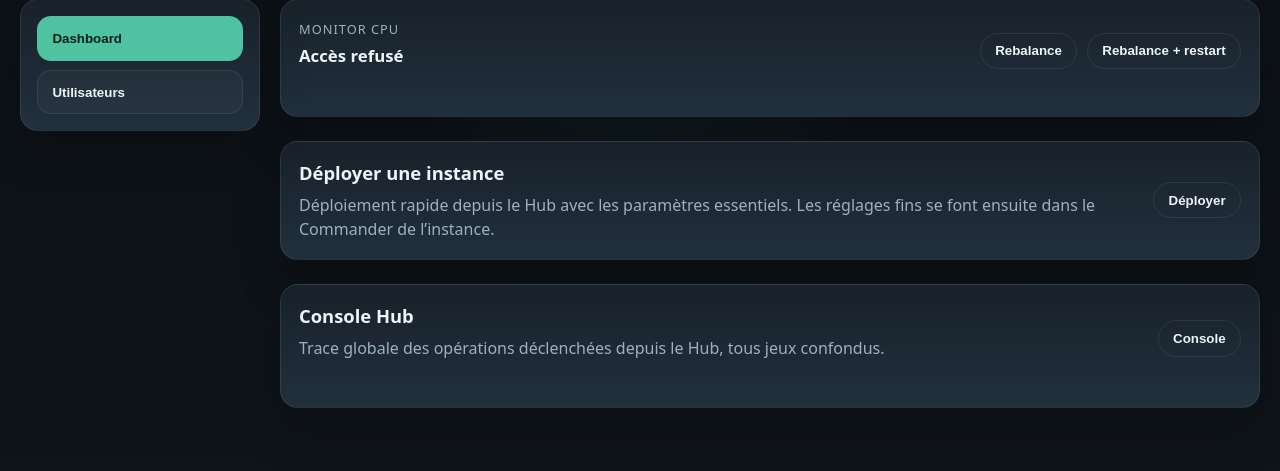
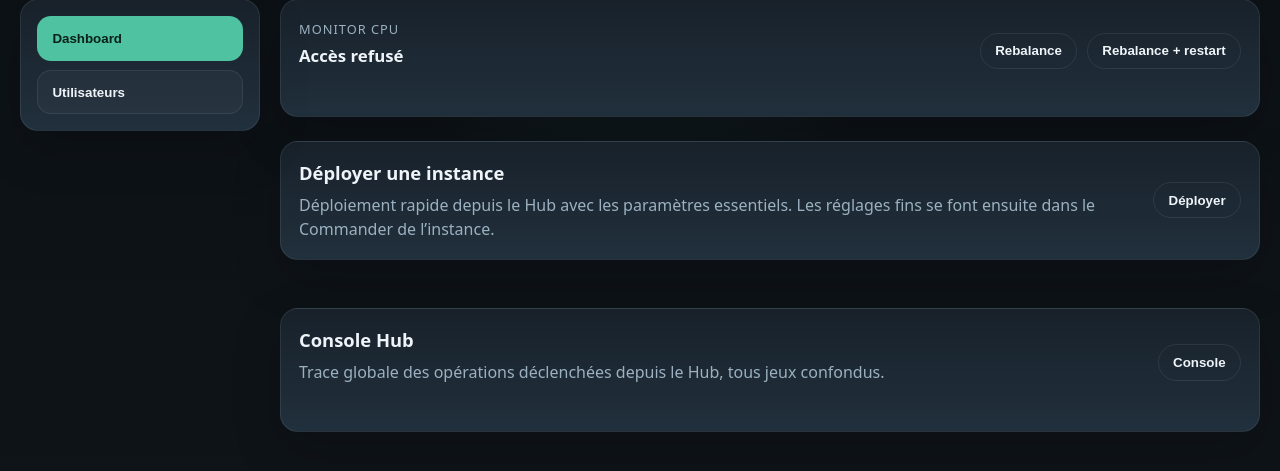
Before and after one commit to Bakatora000/game_commander, a Flask app: template runtime_hub/templates/app.html in a window 1280 px wide. Shown: the part 163-634 px from the top of the page. Run offline with Flask 3, Linux system fonts and the light colour scheme; the template is opened without the code that fills it, so the values that code supplies are empty.

Commit message:
Fix hub console section spacing

```diff
--- a/runtime_hub/templates/app.html
+++ b/runtime_hub/templates/app.html
@@ -121,7 +121,7 @@
     .monitor-table { width: 100%; border-collapse: collapse; font-size: .92rem; }
     .monitor-table th, .monitor-table td { text-align: left; padding: .7rem .5rem; border-bottom: 1px solid var(--border); }
     .monitor-table tbody tr.is-alert td { color: #ffd69b; }
-    .grid { display: grid; grid-template-columns: repeat(auto-fit, minmax(220px, 1fr)); gap: 16px; }
+    .grid { display: grid; grid-template-columns: repeat(auto-fit, minmax(220px, 1fr)); gap: 16px; margin-bottom: 24px; }
     .accounts-grid { display: grid; grid-template-columns: repeat(auto-fit, minmax(260px, 1fr)); gap: 16px; margin-top: 16px; }
     .card { padding: 18px; }
     .card-meta { color: var(--accent); font-size: .8rem; text-transform: uppercase; letter-spacing: .08em; margin-bottom: .7rem; }
```
